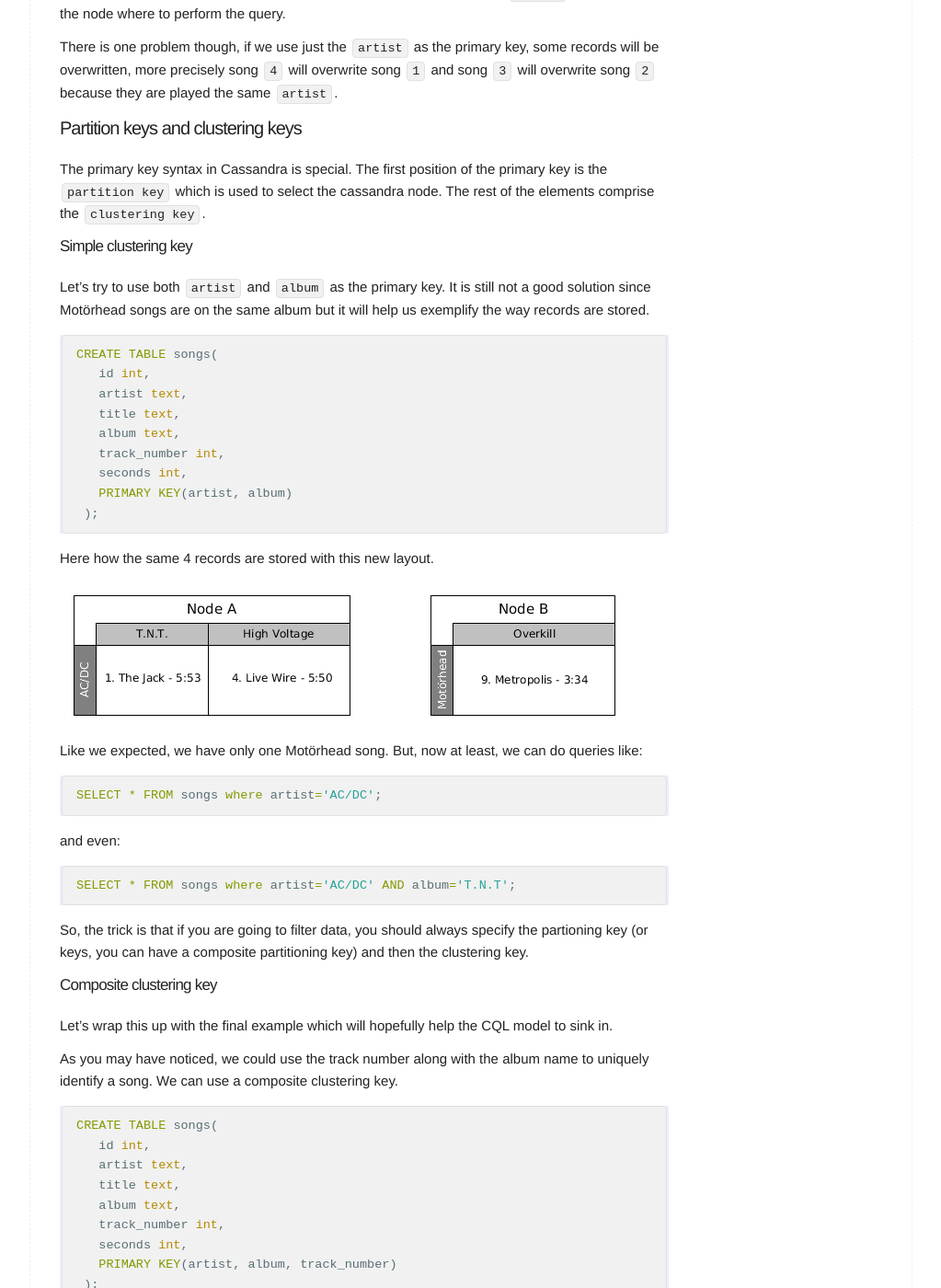
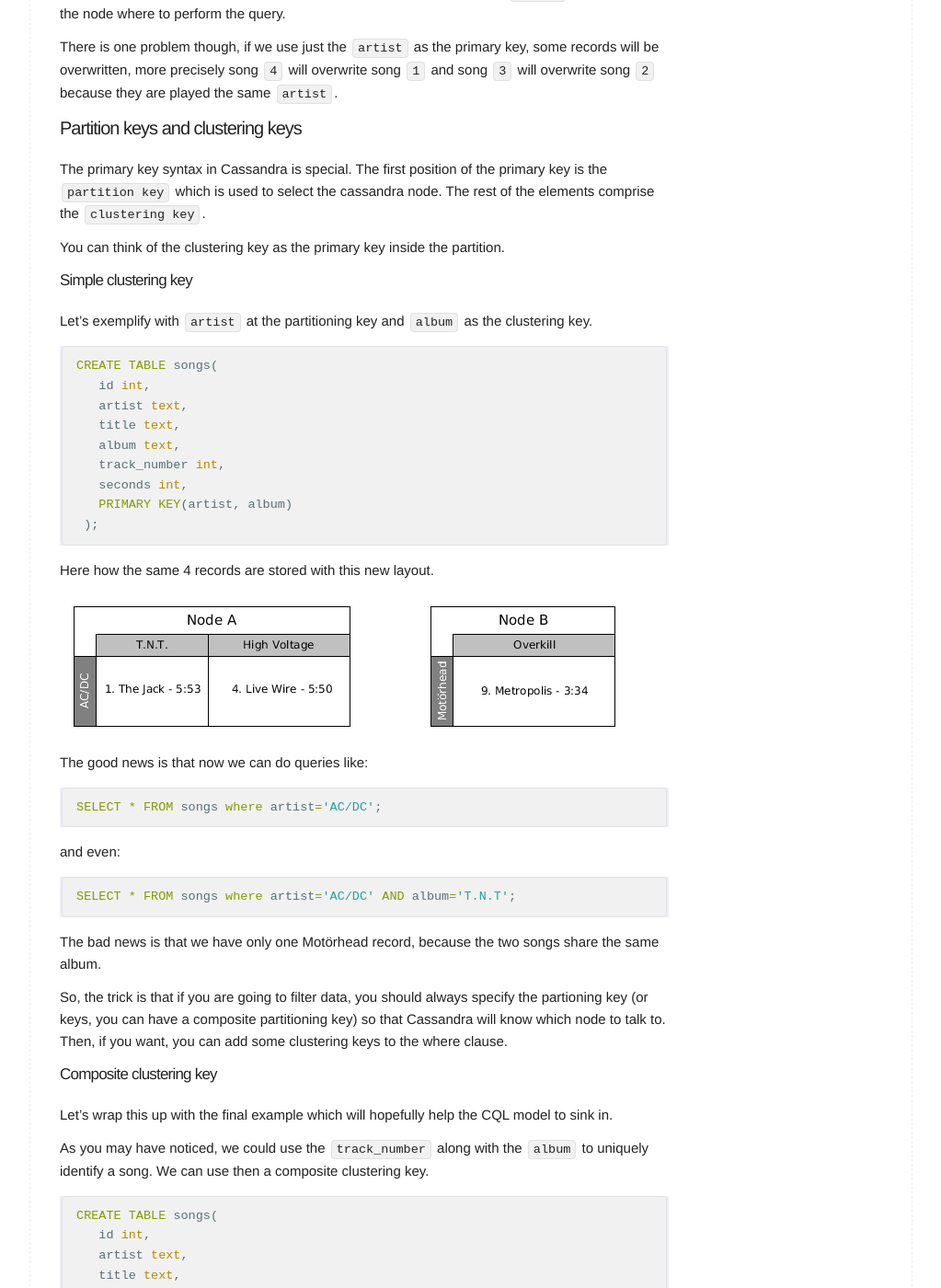
Before and after one commit to cip123/cip123.github.io, a Jekyll site: the page built from _posts/2017-08-09-how-is-cql-different.md, in a window 1280 px wide and 1400 px high, scrolled down 1466 px. Shown: the whole window at 92% size, without its empty margins (128-1151 px from the left). Built offline with Jekyll 4.4.1, drawn with Linux system fonts in a browser that asks for light colours; some of the changed text lies outside the part shown.

Commit message:
make the clustering key explanation more clear

````diff
--- a/_posts/2017-08-09-how-is-cql-different.md
+++ b/_posts/2017-08-09-how-is-cql-different.md
@@ -60,9 +60,13 @@ There is one problem though, if we use just the `artist` as the primary key, som
 
 The primary key syntax in Cassandra is special. The first position of the primary key is the `partition key` which is used to select the cassandra node. The rest of the elements comprise the `clustering key`.
 
+You can think of the clustering key as the primary key inside the partition.
+
+
+
 #### Simple clustering key
+Let's exemplify with `artist` at the partitioning key and `album` as the clustering key.
 
-Let's try to use both `artist` and `album` as the primary key. It is still not a good solution since Motörhead songs are on the same album but it will help us exemplify the way records are stored.
 
 ```sql
 CREATE TABLE songs(
@@ -80,8 +84,7 @@ Here how the same 4 records are stored with this new layout.
 
 ![cassandra-nodes-with-duplicate-primary-key](/assets/img/cassandra-nodes-primary-key-not-unique.png){:class="img-responsive"}
 
-
- Like we expected, we have only one Motörhead song. But, now at least, we can do queries like:
+The good news is that now we can do queries like:
 
 ```sql
 SELECT * FROM songs where artist='AC/DC';
@@ -94,13 +97,17 @@ and even:
 SELECT * FROM songs where artist='AC/DC' AND album='T.N.T';
 ```
 
-So, the trick is that if you are going to filter data, you should always specify the partioning key (or keys, you can have a composite partitioning key) and then the clustering key.
+The bad news is that we have only one Motörhead record, because the two songs share the same album.
+
+
+So, the trick is that if you are going to filter data, you should always specify the partioning key (or keys, you can have a composite partitioning key) so that Cassandra will know which node to talk to. Then, if you want, you can add some clustering keys to the where clause.
+
 
 #### Composite clustering key
 
 Let's wrap this up with the final example which will hopefully help the CQL model to sink in.
 
-As you may have noticed, we could use the track number along with the album name to uniquely identify a song. We can use a composite clustering key.
+As you may have noticed, we could use the `track_number` along with the `album` to uniquely identify a song. We can use then a composite clustering key.
 
 ```sql
 CREATE TABLE songs(
@@ -122,9 +129,11 @@ So inserting the same 4 records will be distributed like this.
 Now, we can do all the previous queries + one.
 
 ```sql
+SELECT * FROM songs where artist='AC/DC';
+SELECT * FROM songs where artist='AC/DC' AND album='T.N.T';
 SELECT * FROM songs where artist='AC/DC' AND album='T.N.T' AND track_number=1;
 ```
-Every key that we add to the clustering key can be added to the `WHERE` clause, but you have to make sure you specified all the clustering keys that were declare before it.
+Every key that we add to the clustering key can be added to the `WHERE` clause, but you have to make sure you specified all the clustering keys that were declared before it.
 
 
 ### The actual files
````
